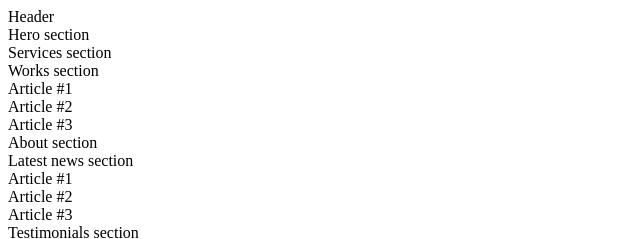
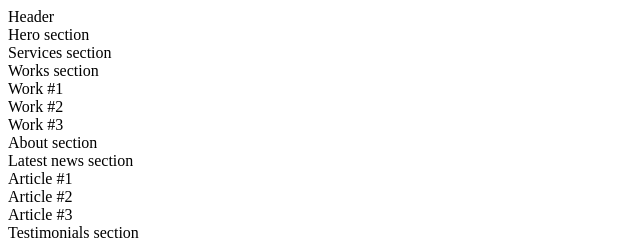
Before and after one commit to BrianFs04/holbertonschool-web_front_end, a plain HTML site: page 0x00-html_advanced/6-index.html in a window 1280 px wide. Shown: the top 239 px of the page, 0-640 px from the left. Drawn offline with Linux system fonts and the light colour scheme.

Commit message:
[Fix]: Typo

```diff
--- a/0x00-html_advanced/6-index.html
+++ b/0x00-html_advanced/6-index.html
@@ -14,9 +14,9 @@
             <section>Hero section</section>
             <section>Services section</section>
             <section>Works section
-                <article>Article #1</article>
-                <article>Article #2</article>
-                <article>Article #3</article>
+                <article>Work #1</article>
+                <article>Work #2</article>
+                <article>Work #3</article>
             </section>
             <section>About section</section>
             <section>Latest news section
```
